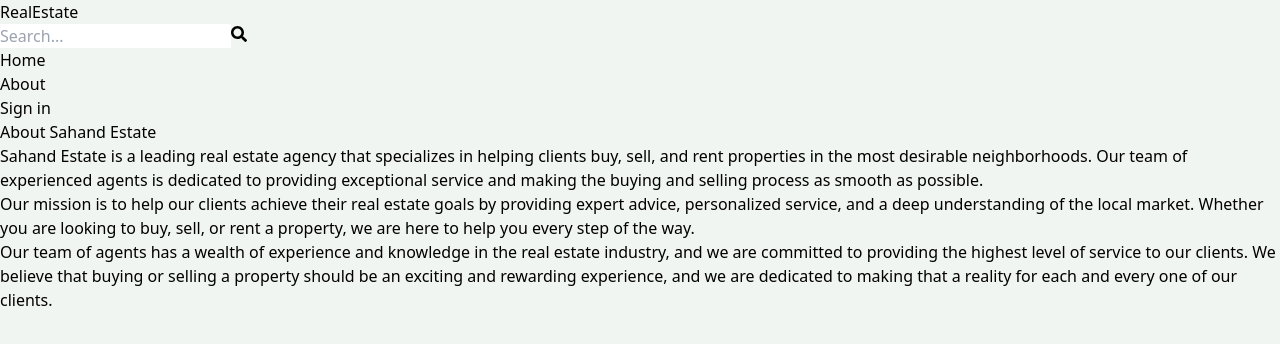
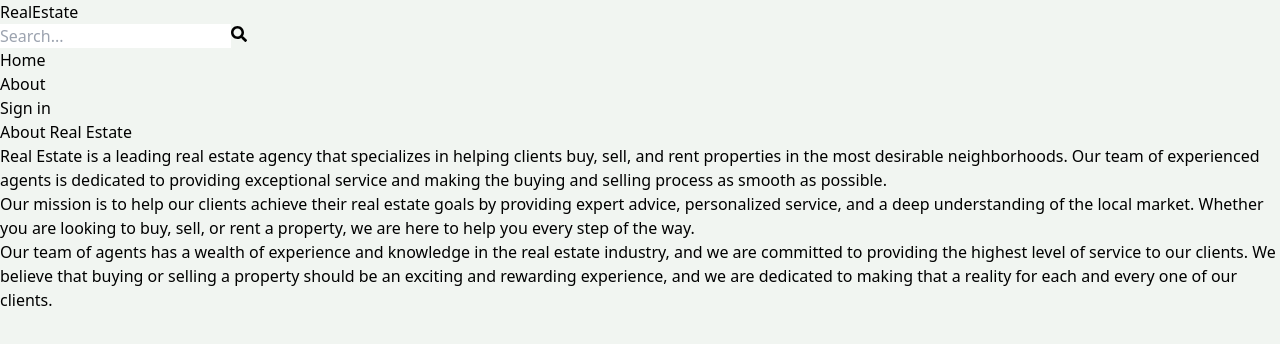
Before and after one commit to Kaouthar15/MERN_1, a React (Vite) app in the folder client/: page /About in a window 1280 px wide. Shown: the top 344 px of the page. Built offline with nearby package versions, Linux system fonts and the light colour scheme; no server answers.

Commit message:
About Page completion

```diff
--- a/client/src/pages/about.jsx
+++ b/client/src/pages/about.jsx
@@ -3,8 +3,8 @@
 export default function about() {
   return (
     <div className='py-20 px-4 max-w-6xl mx-auto'>
-    <h1 className='text-3xl font-bold mb-4 text-slate-800'>About Sahand Estate</h1>
-    <p className='mb-4 text-slate-700'>Sahand Estate is a leading real estate agency that specializes in helping clients buy, sell, and rent properties in the most desirable neighborhoods. Our team of experienced agents is dedicated to providing exceptional service and making the buying and selling process as smooth as possible.</p>
+    <h1 className='text-3xl font-bold mb-4 text-slate-800'>About Real Estate</h1>
+    <p className='mb-4 text-slate-700'>Real Estate is a leading real estate agency that specializes in helping clients buy, sell, and rent properties in the most desirable neighborhoods. Our team of experienced agents is dedicated to providing exceptional service and making the buying and selling process as smooth as possible.</p>
     <p className='mb-4 text-slate-700'>
     Our mission is to help our clients achieve their real estate goals by providing expert advice, personalized service, and a deep understanding of the local market. Whether you are looking to buy, sell, or rent a property, we are here to help you every step of the way.
     </p>
```
